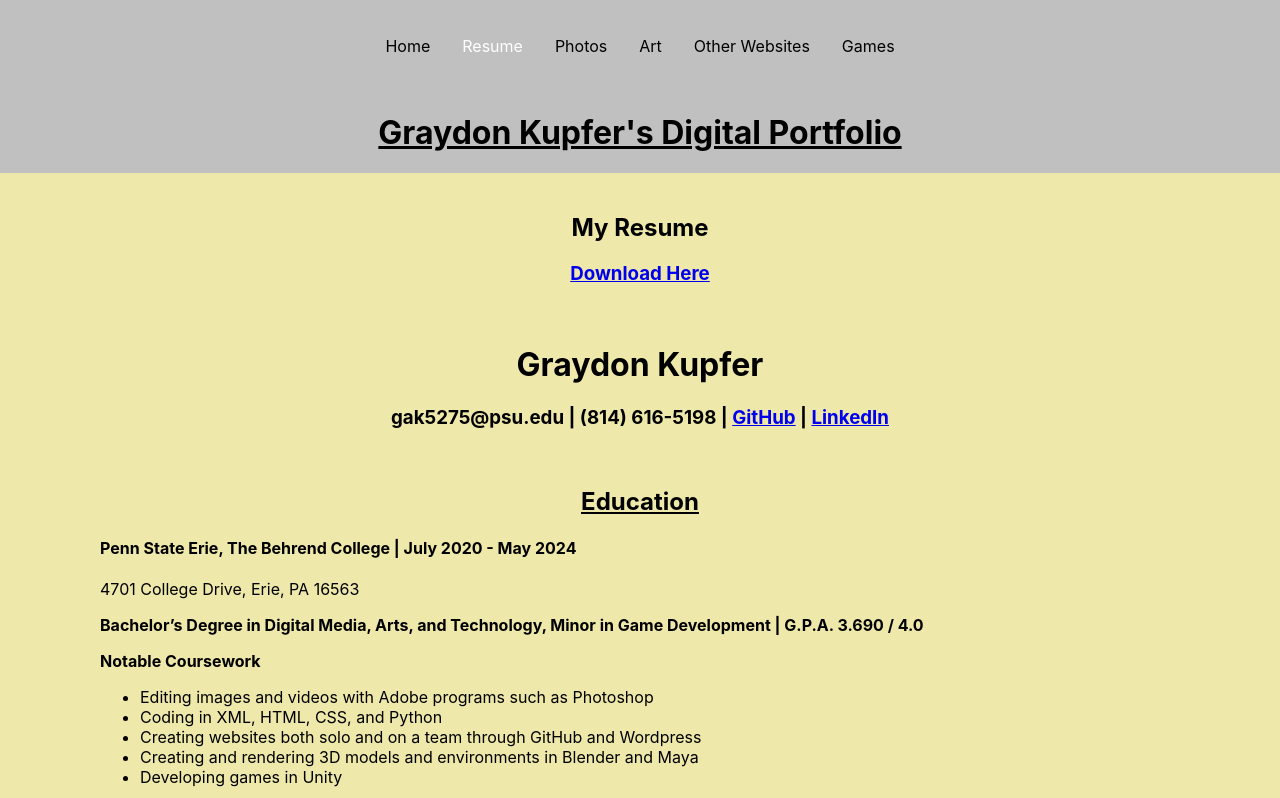
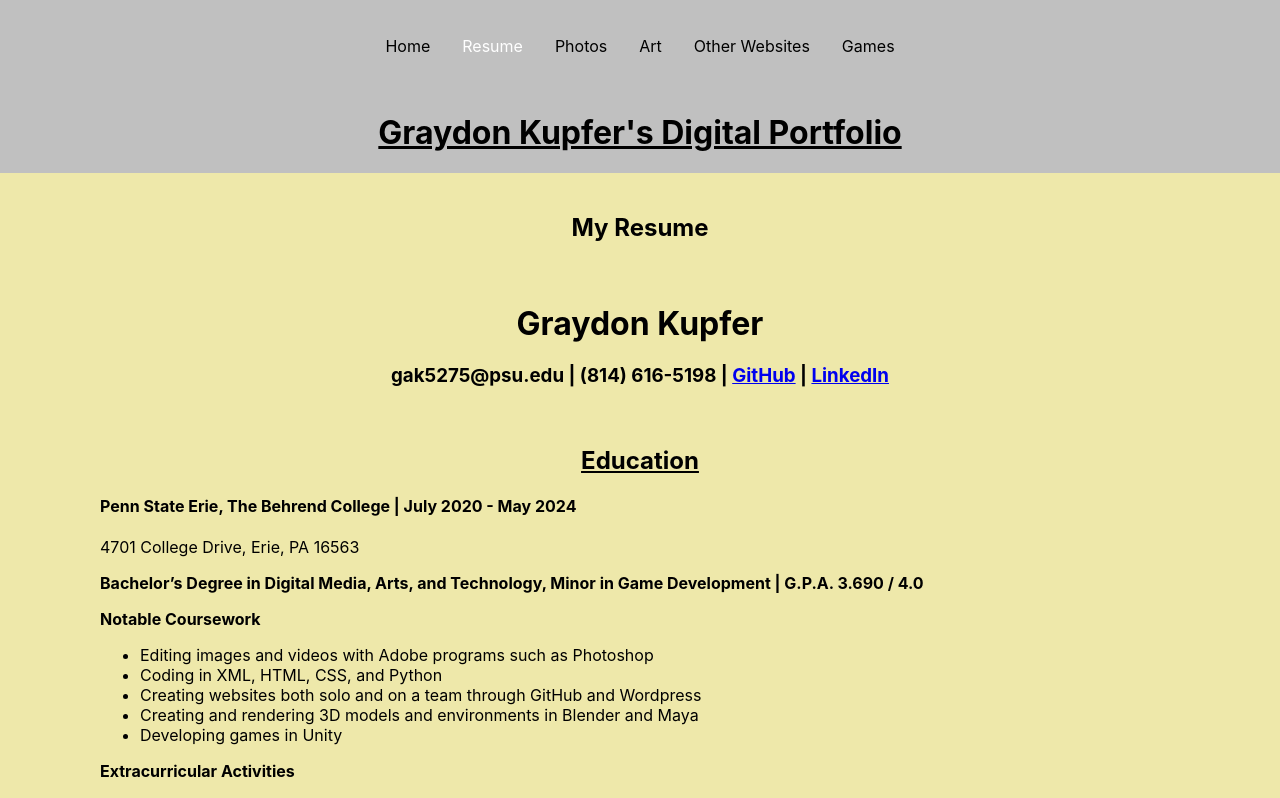
Before and after one commit to gak5275/graydon-portfolio, a React (Create React App) app: page /resume in a window 1280 px wide. Shown: the top 798 px of the page. Built offline with nearby package versions, Linux system fonts and the light colour scheme.

Commit message:
removed broken download link

```diff
--- a/src/pages/resume.js
+++ b/src/pages/resume.js
@@ -1,13 +1,11 @@
 import React from "react";
 import portrait from "../images/portrait.jpg";
-import GraydonKupferResume from "../images/GraydonKupferResume.pdf"
 
 const Resume = () => {
     return (
         <div className="yellow">
             <br/>
             <h2>My Resume</h2>
-            <h3><a href="../images/GraydonKupferResume.pdf" download>Download Here</a></h3>
             <br/>
             <h1>Graydon Kupfer</h1>
             <h3>gak5275@psu.edu | (814) 616-5198 | <a href="https://github.com/gak5275">GitHub</a> | <a href="https://www.linkedin.com/in/graydon-kupfer/">LinkedIn</a></h3>
```
